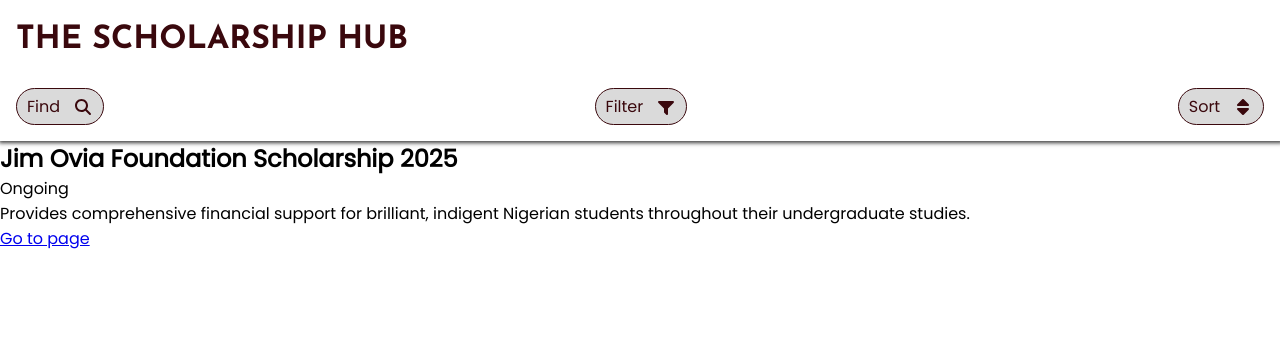
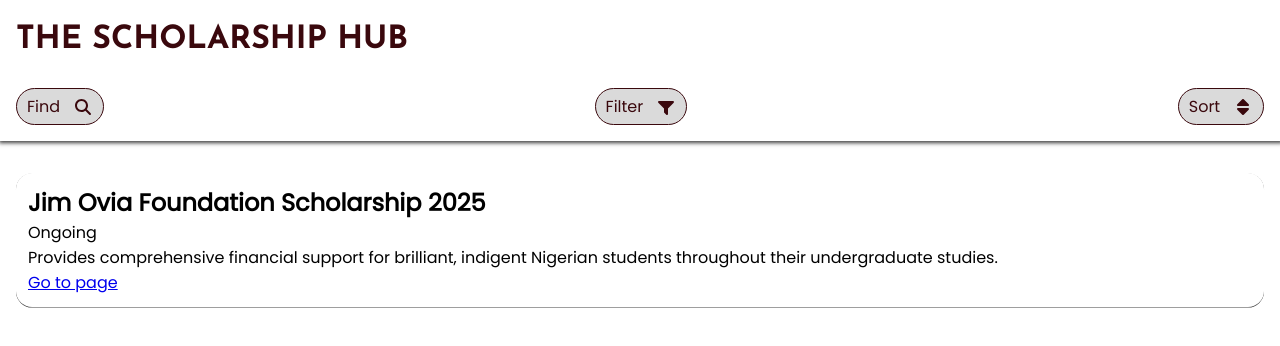
Before and after one commit to Uriri-007/Scholarship-Hub, a React (Vite) app: page /scholarships in a window 1280 px wide. Shown: the top 346 px of the page. Built offline with nearby package versions, Linux system fonts and the light colour scheme; no server answers.

Commit message:
Style the scholarship placeholders

```diff
--- a/src/App.css
+++ b/src/App.css
@@ -52,3 +52,13 @@
   border-radius: 4rem;
   background-color: var(--action-btn-bg-color);
 }
+
+main {
+  padding: 2rem 1rem;
+}
+
+div.scholarship {
+  padding: 12px;
+  box-shadow: 0 0.6px 0.5px var(--box-shadow-color);
+  border-radius: 16px;
+}
--- a/src/components/Scholarships.jsx
+++ b/src/components/Scholarships.jsx
@@ -46,7 +46,7 @@
           <span></span>
         </div>
 
-        <a href="https://jimoviafoundation.org/2025-jim-ovia-scholarship-application-new-applicants/" rel="noopener noreferrer" target="_blank">Go to page</a>
+        <a className="apply" href="https://jimoviafoundation.org/2025-jim-ovia-scholarship-application-new-applicants/" rel="noopener noreferrer" target="_blank">Go to page</a>
       </div>
     </main>
     )
```
